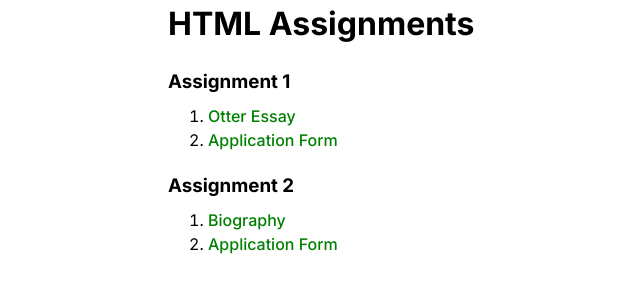
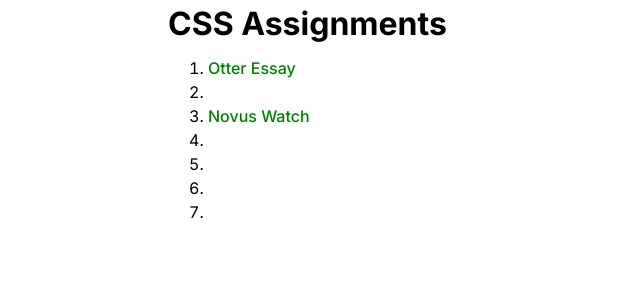
Before and after one commit to abu-bilaall/altschool-css-assignments, a plain HTML site: page index.html in a window 1280 px wide. Shown: the whole page, without its empty margins (280-920 px from the left). Drawn offline with Linux system fonts and the light colour scheme.

Commit message:
Add list for assignments

```diff
--- a/index.css
+++ b/index.css
@@ -70,8 +70,8 @@ body {
     margin: 0 auto;
 }
 
-h3 {
-    margin: 20px 0 8px 0;
+h1 {
+    margin-bottom: 8px;
 }
 
 a {
@@ -79,8 +79,3 @@ a {
     font-weight: 500;
     text-decoration: none;
 }
-
-.scroll-to-top {
-    text-align: center;
-    margin: 16px 0;
-}
--- a/index.html
+++ b/index.html
@@ -11,22 +11,15 @@
     <title>CSS Assignments</title>
 </head>
 <body>
-    <h1>HTML Assignments</h1>
-
-    <section class="ass-01">
-        <h3>Assignment 1</h3>
-        <ol>
-            <li><a href="./ass-01/index.html">Otter Essay</a></li>
-            <li><a href="./ass-01/form.html">Application Form</a></li>
-        </ol>
-    </section>
-
-    <section class="ass-02">
-        <h3>Assignment 2</h3>
-        <ol>
-            <li><a href="./ass-01/index.html">Biography</a></li>
-            <li><a href="./ass-01/form.html">Application Form</a></li>
-        </ol>
-    </section>
+    <h1>CSS Assignments</h1>
+    <ol>
+        <li><a href="./ass-01/otter.html">Otter Essay</a></li>
+        <li></li>
+        <li><a href="./ass-03/novus.html">Novus Watch</a></li>
+        <li></li>
+        <li></li>
+        <li></li>
+        <li></li>
+    </ol>
 </body>
 </html>
```
